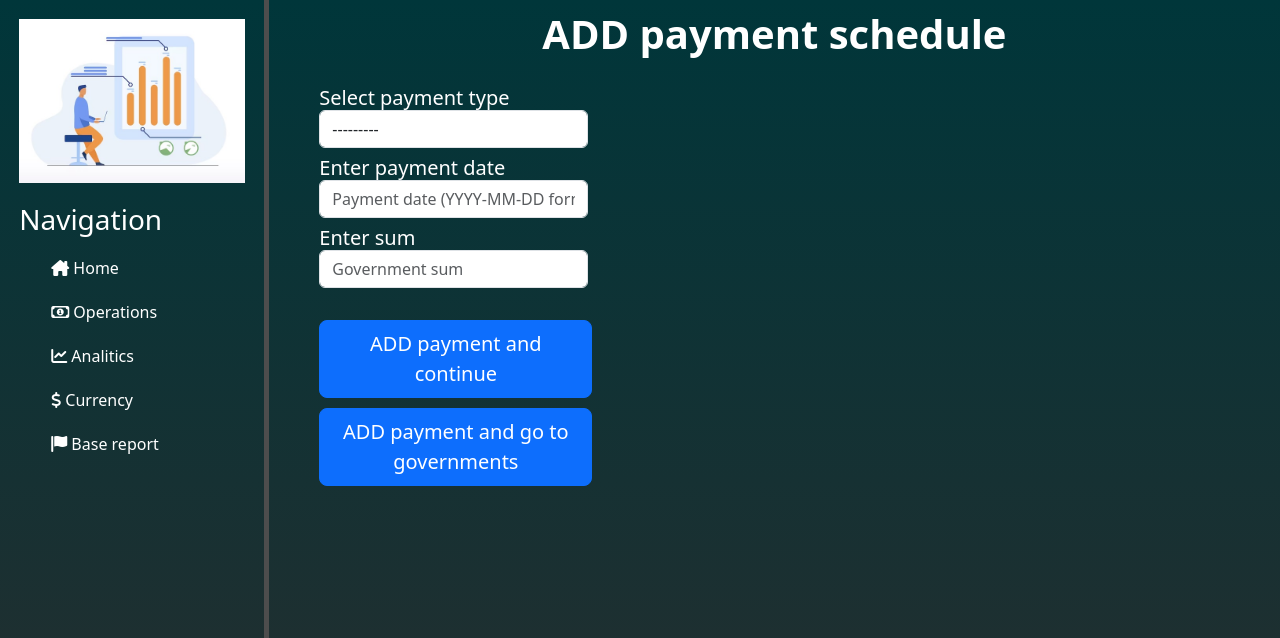
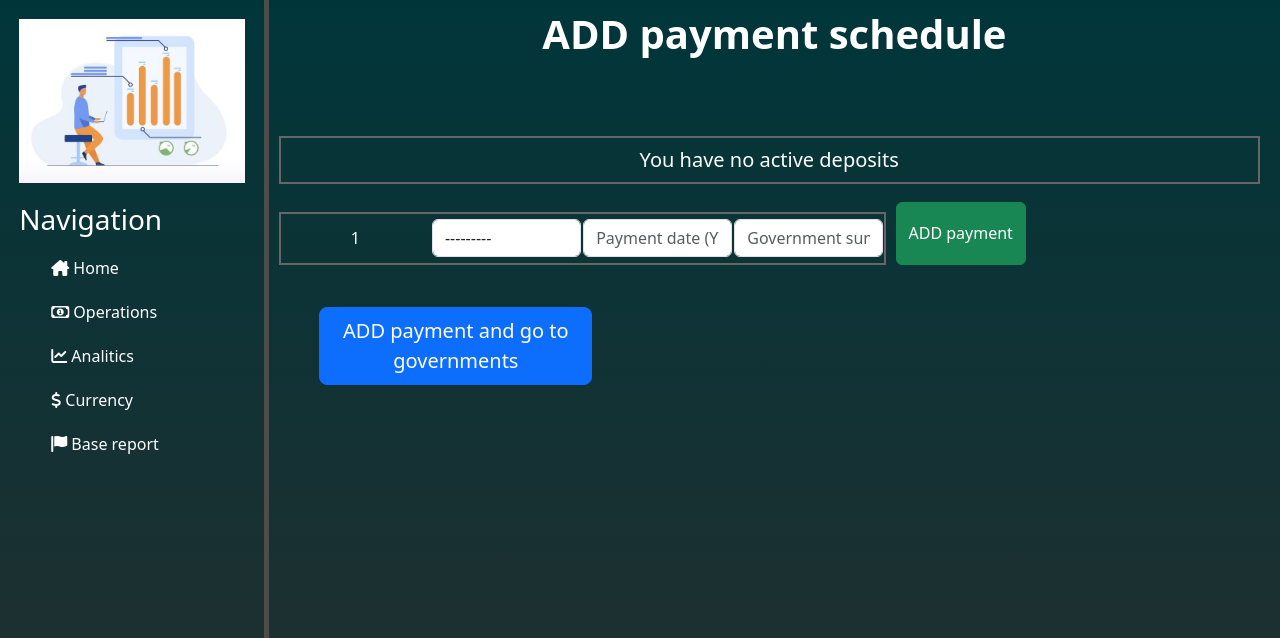
Before and after one commit to MomontD/TestDjango, a Django app: page /governments/governments/add_schedule/1/ in a window 1280 px wide. Shown: the top 638 px of the page. Run offline with Django 4.2, Linux system fonts and the light colour scheme; data comes from the database, SQL or seed files in the repository; both versions use the stored data as it was after the commit.

Commit message:
Бавлюсь з версткою - сторінка для додовання графіку оплат ОВДП

```diff
--- a/governments/static/governments/css/add_schedule.css
+++ b/governments/static/governments/css/add_schedule.css
@@ -16,10 +16,10 @@
     width: 28%;
 }
 
-.btn-save-schedule {
-    margin-left: 5%;
-    width: 27%;
-}
+/*.btn-save-schedule {*/
+/*    width: 12%;*/
+/*    height: 3%;*/
+/*}*/
 
 .btn-save-schedule-back-gov {
     margin-left: 5%;
@@ -31,3 +31,47 @@
     display: flex;
     flex-direction: column;
 }
+
+.form_add_payment_schedule {
+    display: flex;
+    flex-direction: row;
+}
+
+.form_add_payment_schedule input {
+    margin-top: 3%;
+    margin-bottom: 3%;
+}
+
+.table_add_schedule {
+    table-layout: fixed;
+    margin-left: 10px;
+    margin-top: 10px;
+    margin-right: 10px;
+    width: 60%;
+    /*border-collapse: collapse;*/
+    border: 2px solid #666666;
+}
+.table_add_schedule td {
+    text-align: center;
+    letter-spacing: 1px;
+    box-sizing: border-box;
+}
+.table_add_schedule th {
+    text-align: center;
+    border: #666666;
+    border-bottom: 2px solid #666666;
+}
+
+.table_add_schedule td:nth-child(1) {
+    width: 25%;
+}
+.table_add_schedule td:nth-child(2) {
+    width: 25%;
+
+}
+.table_add_schedule td:nth-child(3) {
+    width: 25%
+}
+.table_add_schedule td:nth-child(4) {
+    width: 25%
+}
--- a/governments/templates/governments/add_schedule.html
+++ b/governments/templates/governments/add_schedule.html
@@ -10,26 +10,62 @@
         </div>
 
         <div>
-            <form method="post" name="add_payment_schedule">
+            {% if data_payment_schedule %}
+                <table class="table_add_schedule">
+                    <tr>
+                        <th scope="col"> ID Government </th>
+                        <th scope="col"> Payment type </th>
+                        <th scope="col"> Payment date</th>
+                        <th> Sum </th>
+                    </tr>
+                    {% for element in data_payment_schedule %}
+                        <tr>
+                            <td>{{ element.id }} </td>
+                            <td>{{ element.payment_type }}</td>
+                            <td>{{ element.payment_date }}</td>
+                            <td>{{ element.payment_sum }} </td>
+                        </tr>
+                    {% endfor %}
+                </table>
+            {% else %}
+                <div class="block_empty_deposits">
+{#                    <h4><b>Active deposits</b></h4>#}
+                    <h5>You have no active deposits</h5>
+                </div>
+            {% endif %}
+            <form method="post" class="form_add_payment_schedule" name="add_payment_schedule">
                 {% csrf_token %}
-                <div class="block_create_schedule">
-                    <div class="base_form_information_schedule">
-                        <h5> Select payment type {{ form.payment_type }} </h5>
-                        <h5> Enter payment date {{ form.payment_date }} </h5>
-                        <h5> Enter sum {{ form.payment_sum }} </h5>
+                <table class="table_add_schedule">
+                    <tr>
+                        <td> {{ government_id }}</td>
+                        <td> {{ form.payment_type }} </td>
+                        <td> {{ form.payment_date }} </td>
+                        <td> {{ form.payment_sum }} </td>
                         <input type="hidden" name="add_payment_schedule" value="1">
-                        <span> <h5>{{ error }}</h5></span> <br>
-                    </div>
-                </div>
+                    </tr>
+                </table>
+                <button type="submit" name="submit_btn" class="btn btn-success btn-save-schedule"> ADD payment </button>
+            </form>
+                <span> <h5>{{ error }}</h5></span> <br>
                 <div class="div_buttons_add_schedule">
-                    <button type="submit" name="submit_btn" class="btn btn-primary btn-lg btn-save-schedule"> ADD payment and continue </button>
+{#                    <button type="submit" name="submit_btn" class="btn btn-primary btn-lg btn-save-schedule"> ADD payment and continue </button>#}
                     <button type="submit" name="submit_and_redirect" class="btn btn-primary btn-lg btn-save-schedule-back-gov"
                         onclick="window.location.href ='{% url 'general_information_on_governments' %}'"> ADD payment and go to governments
                     </button>
                 </div>
 
-            </form>
+
         </div>
     </div>
 
 {% endblock %}
+
+{#                <div class="block_create_schedule">#}
+{#                    <div class="base_form_information_schedule">#}
+{#                        <h5> Select payment type {{ form.payment_type }} </h5>#}
+{#                        <h5> Enter payment date {{ form.payment_date }} </h5>#}
+{#                        <h5> Enter sum {{ form.payment_sum }} </h5>#}
+{#                        <input type="hidden" name="add_payment_schedule" value="1">#}
+{#                        <span> <h5>{{ error }}</h5></span> <br>#}
+{#                    </div>#}
+{#                </div>#}
--- a/governments/views.py
+++ b/governments/views.py
@@ -51,6 +51,7 @@ def general_information_on_governments(request):
 def add_schedule(request, id):
 
     error= ''
+
     if request.method == "POST":
         # Якщо ми нажали кнопку name="submit_btn" зберігаємо дані в БД і повертаємось до повторного введення даних
         if 'submit_btn' in request.POST:
@@ -69,13 +70,15 @@ def add_schedule(request, id):
         elif 'submit_and_redirect' in request.POST:
             return redirect('general_information_on_governments')
 
-
-
+    data_payment_schedule = PaymentSchedule.objects.filter(government_id=id)
     form = AddPaymentSchedule()
     data = {
         'form': form,
+        'government_id': id,
+        'data_payment_schedule': data_payment_schedule,
         'error': error
     }
+
     return render(request, 'governments/add_schedule.html', data)
 
 
```
Also changed, not shown: db.sqlite3.
